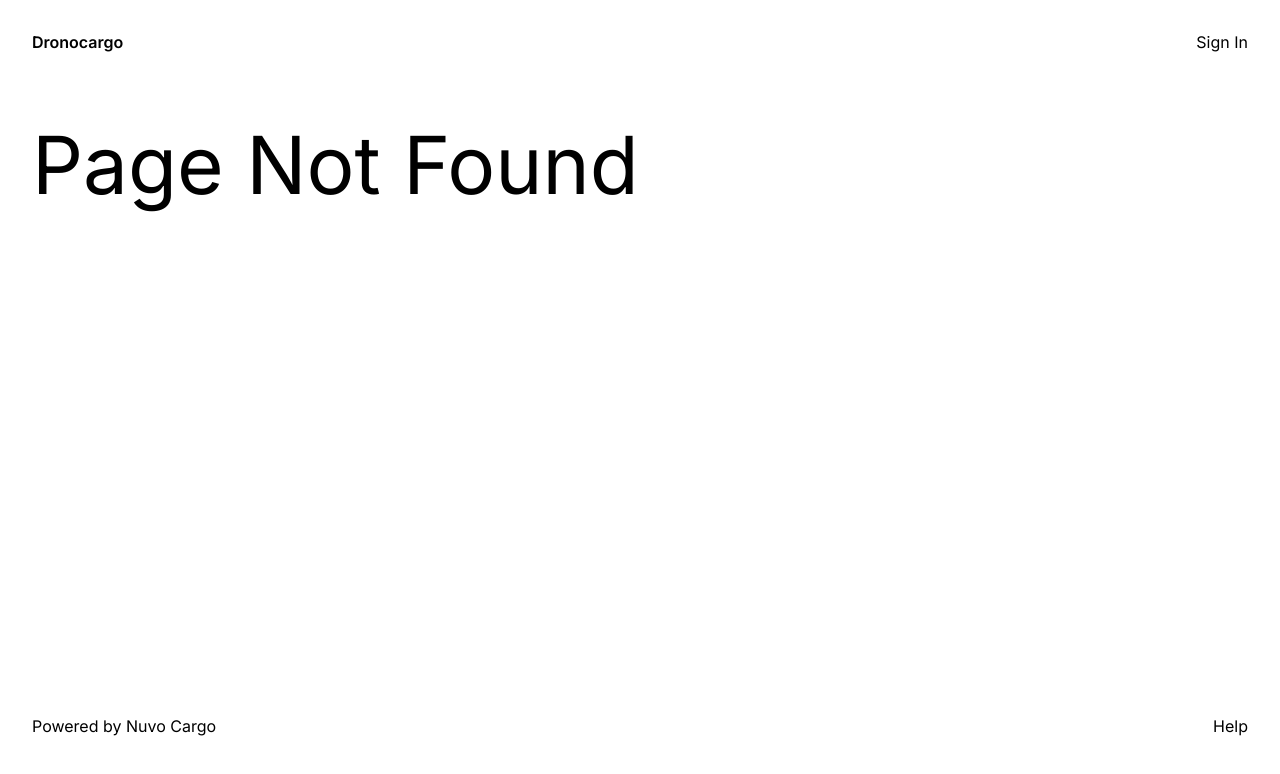
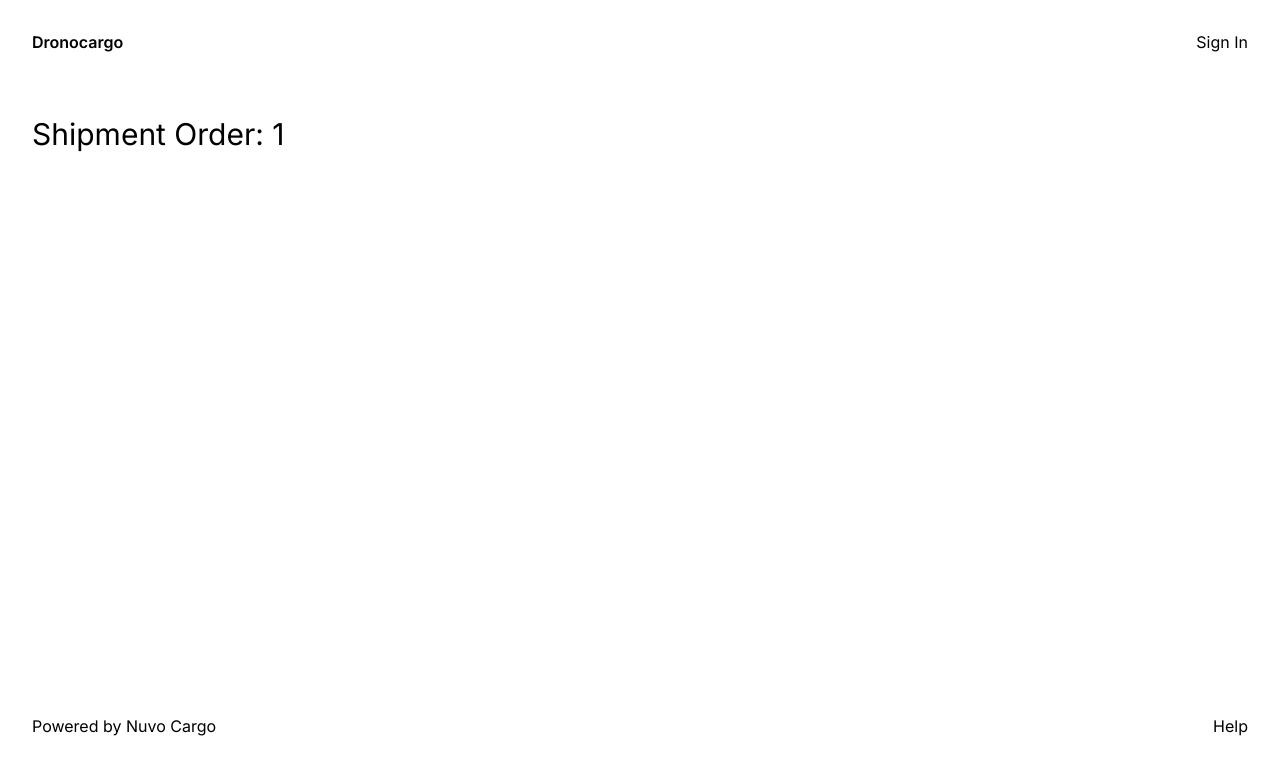
Before and after one commit to memorammstein/dronocargo-tht, a React (Create React App) app: page /shipment/1 in a window 1280 px wide. Before the commit this address had no page. Shown: the top 774 px of the page. Built offline with nearby package versions, Linux system fonts and the light colour scheme.

Commit message:
Add Shipment Order Page

```diff
--- /dev/null
+++ b/src/pages/Shipment.js
@@ -0,0 +1,14 @@
+import { useParams } from "react-router-dom";
+import { StyledPage } from "../components/StyledPage";
+import { StyledTitle } from "../components/StyledTitle";
+
+const Shipment = () => {
+  const { orderId } = useParams();
+  return (
+    <StyledPage>
+      <StyledTitle>Shipment Order: {orderId}</StyledTitle>
+    </StyledPage>
+  );
+};
+
+export { Shipment };
--- a/src/pages/index.js
+++ b/src/pages/index.js
@@ -4,13 +4,15 @@ import { StyledPage } from "../components/StyledPage";
 import { Deliveries } from "./Deliveries";
 import { NotFound } from "./NotFound";
 import { Root } from "./Root";
+import { Shipment } from "./Shipment";
 
 const Pages = () => {
   return (
     <Routes>
       <Route path="/" element={<Root />}>
         <Route index element={<StyledPage />} />
-        <Route path="/deliveries" element={<ProtectedRoute><Deliveries /></ProtectedRoute>} />
+        <Route path="deliveries" element={<ProtectedRoute><Deliveries /></ProtectedRoute>} />
+        <Route path="shipment/:orderId" element={<Shipment />} />
         <Route path="*" element={<NotFound />} />
       </Route>
     </Routes>
```
